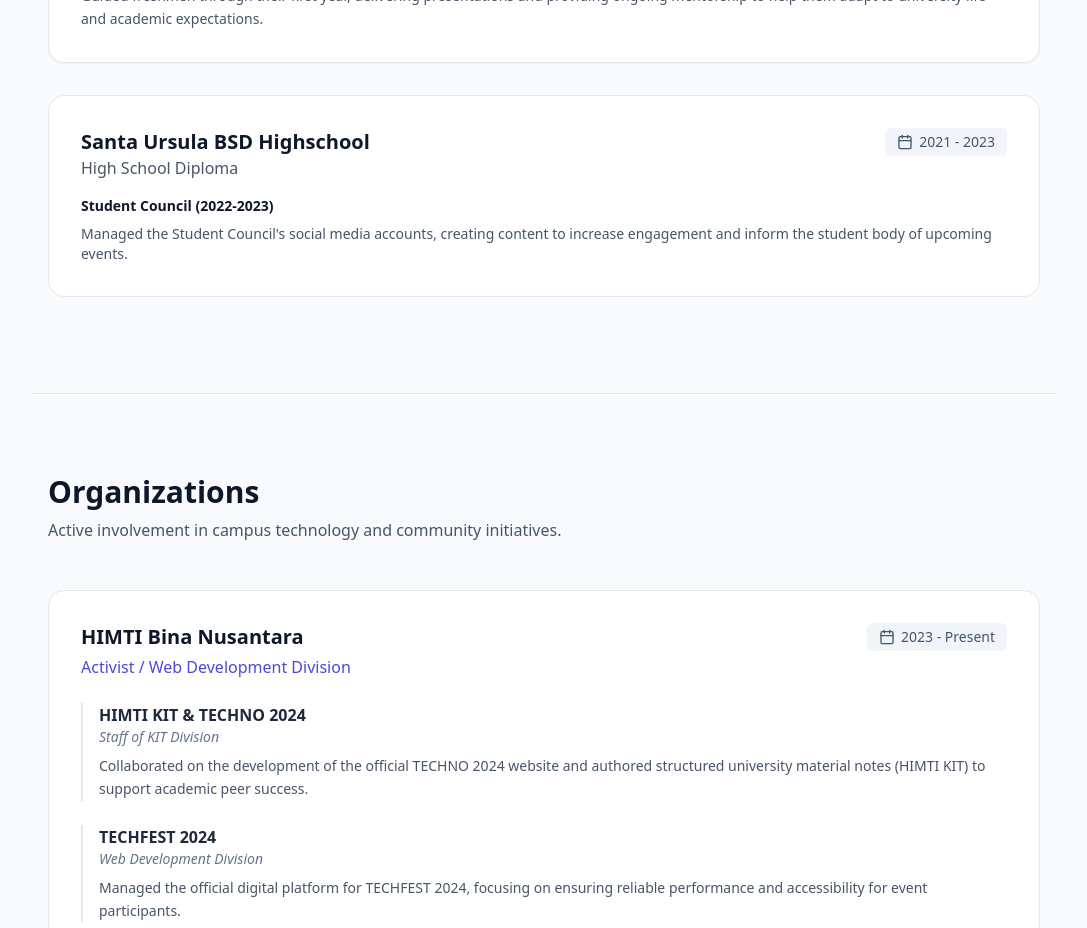
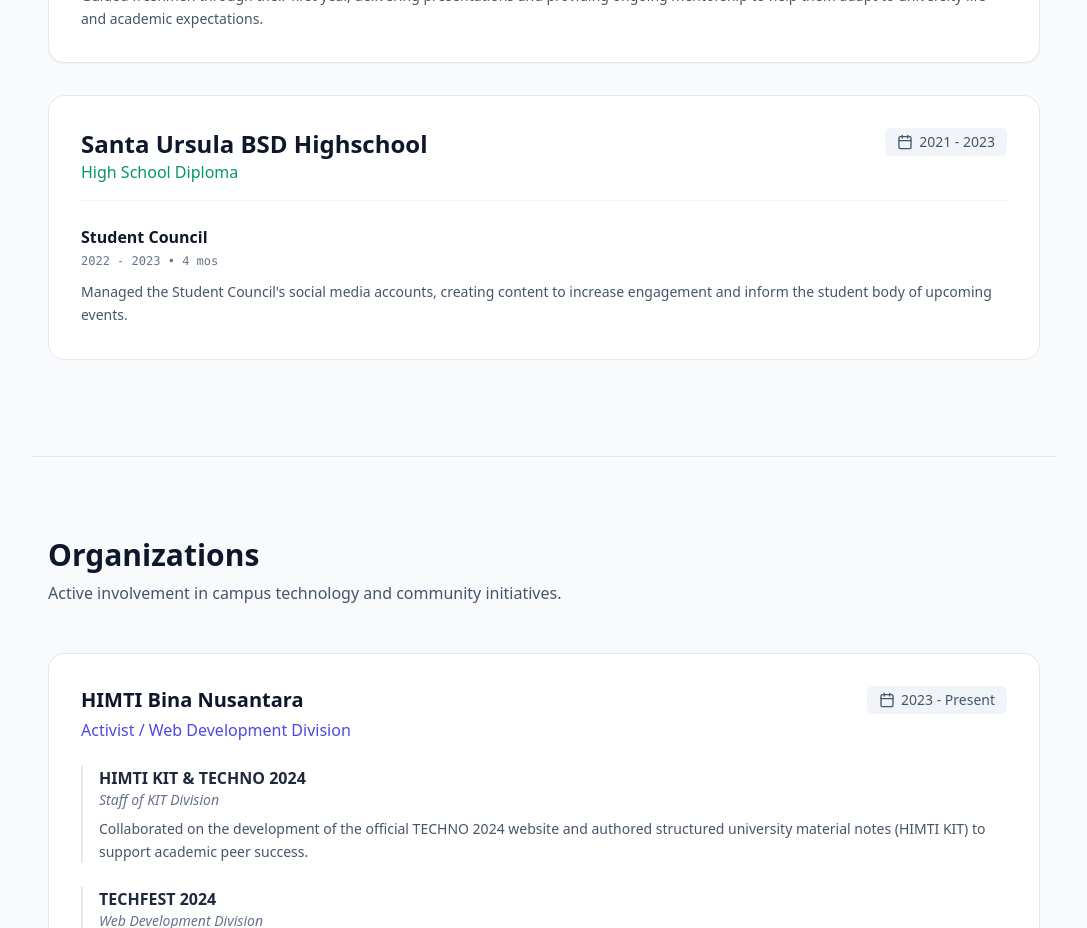
Before and after one commit to NichoHo/portfolio, a Next.js app: page /portfolio/ in a window 1280 px wide. Shown: the part 5540-6468 px from the top of the page, without its empty margins (96-1183 px from the left). Built offline with nearby package versions, Linux system fonts and the light colour scheme.

Commit message:
dix design inconsistencies

```diff
--- a/components/Education.tsx
+++ b/components/Education.tsx
@@ -102,17 +102,20 @@
             >
                 <div className="flex flex-col md:flex-row justify-between md:items-start gap-4 mb-4">
                     <div>
-                        <h3 className="text-xl font-bold text-slate-900 dark:text-white">Santa Ursula BSD Highschool</h3>
-                        <p className="text-slate-600 dark:text-slate-400">High School Diploma</p>
+                        <h3 className="text-2xl font-bold text-slate-900 dark:text-white">Santa Ursula BSD Highschool</h3>
+                        <p className="text-emerald-600 dark:text-emerald-400 font-medium">High School Diploma</p>
                     </div>
                     <span className="flex items-center gap-1.5 px-3 py-1 bg-slate-100 dark:bg-slate-800 text-slate-600 dark:text-slate-300 text-sm font-medium rounded-md">
                             <Calendar className="w-4 h-4" /> 2021 - 2023
                     </span>
                 </div>
 
-                <div className="space-y-2">
-                    <h4 className="font-semibold text-slate-900 dark:text-white text-sm">Student Council (2022-2023)</h4>
-                    <p className="text-sm text-slate-600 dark:text-slate-400">
+                <div className="border-t border-slate-100 dark:border-slate-800 pt-6">
+                    <div className="flex items-center gap-2 mb-1">
+                        <h4 className="text-md font-bold text-slate-900 dark:text-white">Student Council</h4>
+                    </div>
+                    <p className="text-xs text-slate-500 dark:text-slate-400 mb-3 font-mono">2022 - 2023 • 4 mos</p>
+                    <p className="text-slate-600 dark:text-slate-400 text-sm leading-relaxed">
                         Managed the Student Council's social media accounts, creating content to increase engagement and inform the student body of upcoming events.
                     </p>
                 </div>
```
